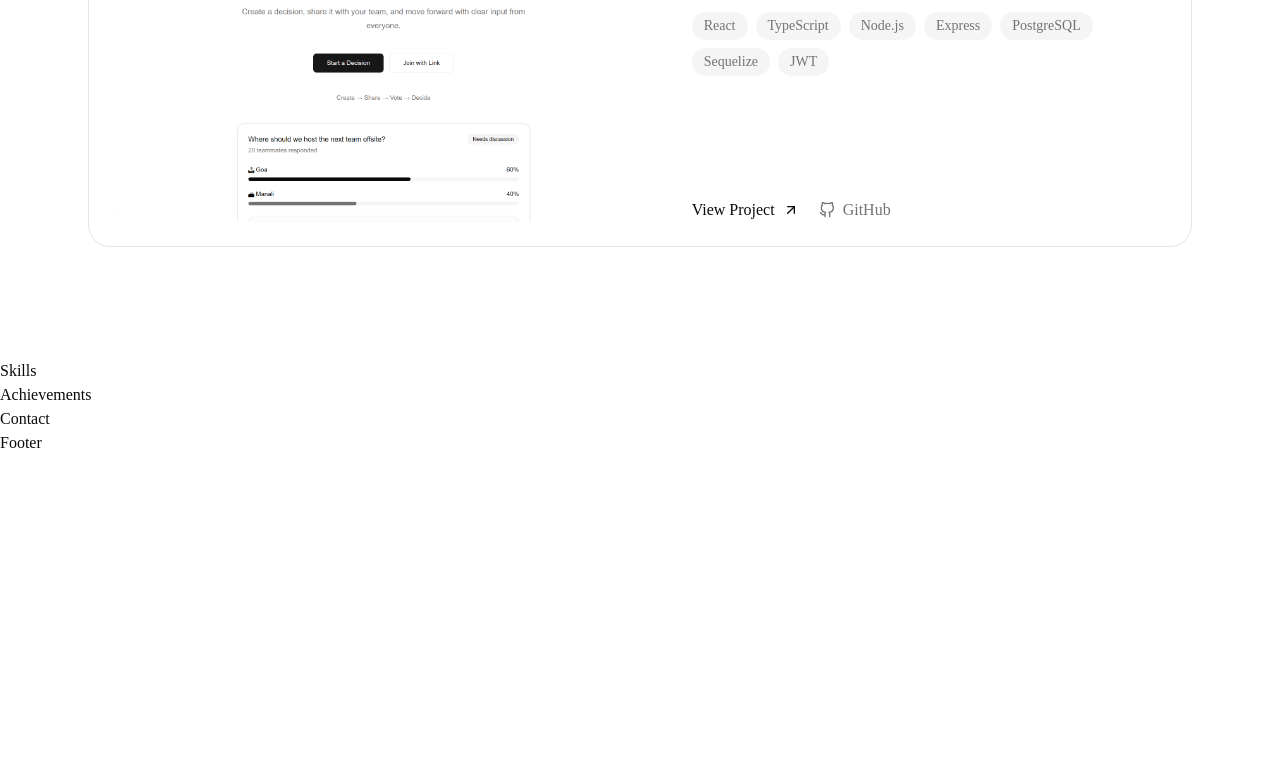
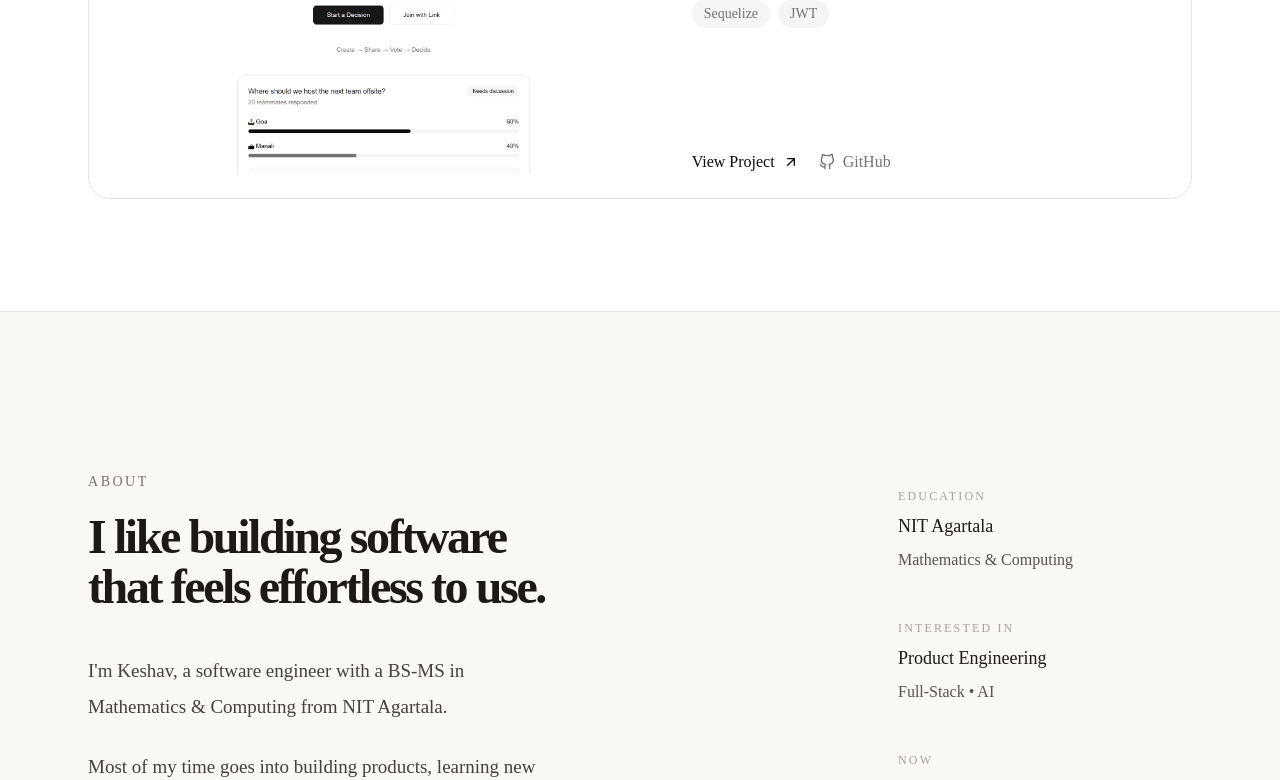
Before and after one commit to KeshavAgrawal18/portfolio, a Next.js app: page / in a window 1280 px wide. Shown: the part 2000-2780 px from the top of the page. Before the commit the page ends 2455 px from the top, so only its background shows below. Built offline with nearby package versions, Linux system fonts and the light colour scheme.

Commit message:
feat(about): build about section

```diff
--- a/app/page.tsx
+++ b/app/page.tsx
@@ -14,9 +14,9 @@ export default function Home() {
     <>
       <Navbar />
       <Hero />
+      <Projects />
       <About />
       <Experience />
-      <Projects />
       <Skills />
       <Achievements />
       <Contact />
--- a/components/sections/about.tsx
+++ b/components/sections/about.tsx
@@ -1,3 +1,84 @@
+import Container from "@/components/layout/container";
+
 export function About() {
-  return <section id="about">About</section>;
+  return (
+    <section
+      id="about"
+      className="border-t border-stone-200 bg-[#FAF8F5] py-40"
+    >
+      <Container>
+        <div className="grid gap-24 lg:grid-cols-[1.7fr_0.7fr]">
+          <div className="max-w-[58ch]">
+            <p className="text-sm uppercase tracking-[0.18em] text-stone-500">
+              About
+            </p>
+
+            <h2 className="mt-5 text-4xl md:text-5xl font-semibold tracking-[-0.05em] leading-[1.05] text-stone-900">
+              I like building software that feels effortless to use.
+            </h2>
+
+            <div className="mt-10 space-y-6 text-[19px] leading-[1.9] text-stone-700">
+              <p>
+                I'm Keshav, a software engineer with a BS-MS in Mathematics &
+                Computing from NIT Agartala.
+              </p>
+
+              <p>
+                Most of my time goes into building products, learning new
+                technologies, and making small improvements that add up over
+                time.
+              </p>
+
+              <p>
+                I enjoy working with people who care about building things well
+                and shipping them often.
+              </p>
+            </div>
+          </div>
+
+          <aside className="space-y-12 pt-4">
+            <Info
+              title="Education"
+              value="NIT Agartala"
+              subtitle="Mathematics & Computing"
+            />
+
+            <Info
+              title="Interested in"
+              value="Product Engineering"
+              subtitle="Full-Stack • AI"
+            />
+
+            <Info
+              title="Now"
+              value="Open to Software Engineering Roles"
+              subtitle="Available Immediately"
+            />
+          </aside>
+        </div>
+      </Container>
+    </section>
+  );
 }
+
+function Info({
+  title,
+  value,
+  subtitle,
+}: {
+  title: string;
+  value: string;
+  subtitle: string;
+}) {
+  return (
+    <div className="space-y-2">
+      <p className="text-xs uppercase tracking-[0.18em] text-stone-400">
+        {title}
+      </p>
+
+      <p className="text-lg font-medium text-stone-900">{value}</p>
+
+      <p className="text-stone-600">{subtitle}</p>
+    </div>
+  );
+}
```
